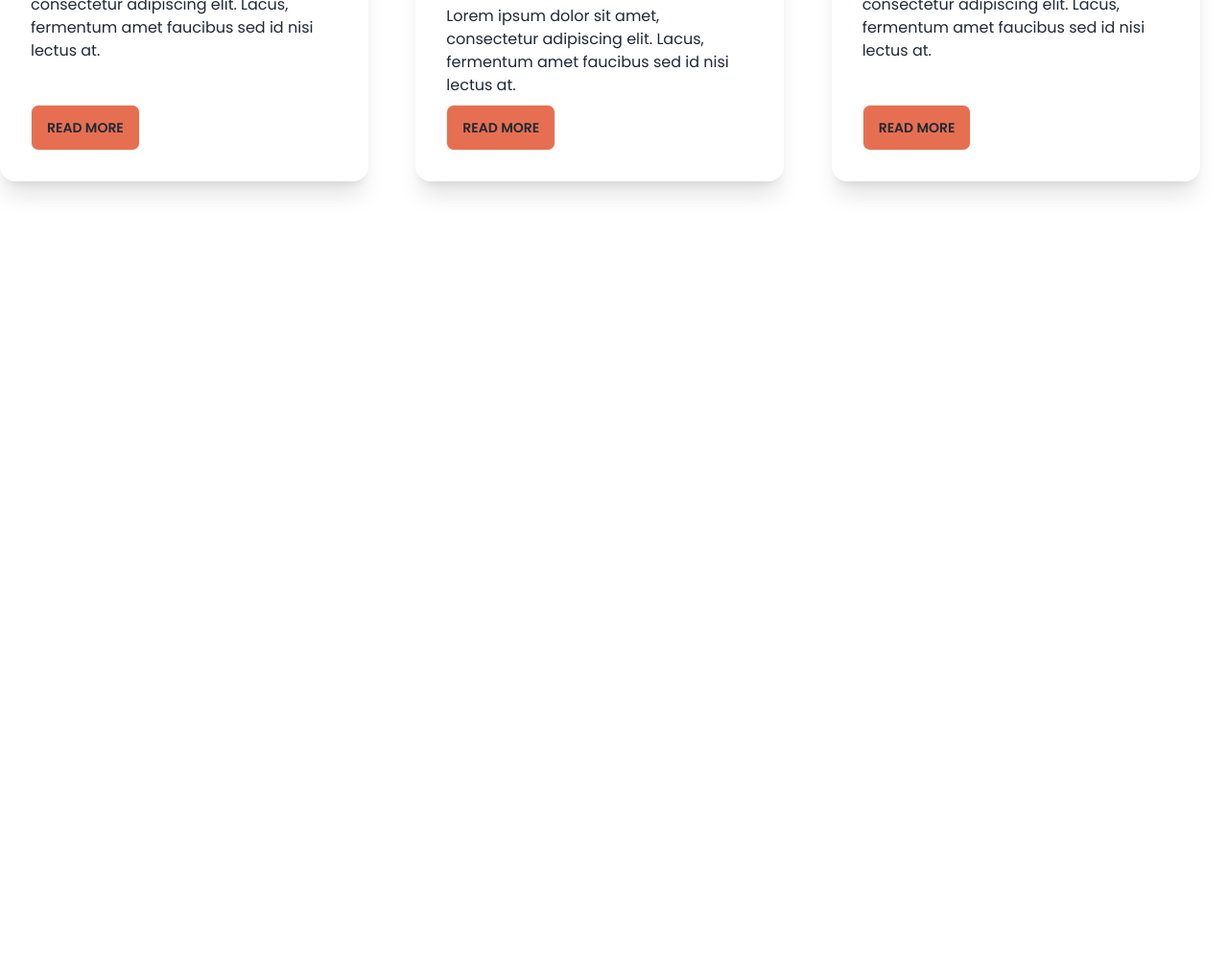
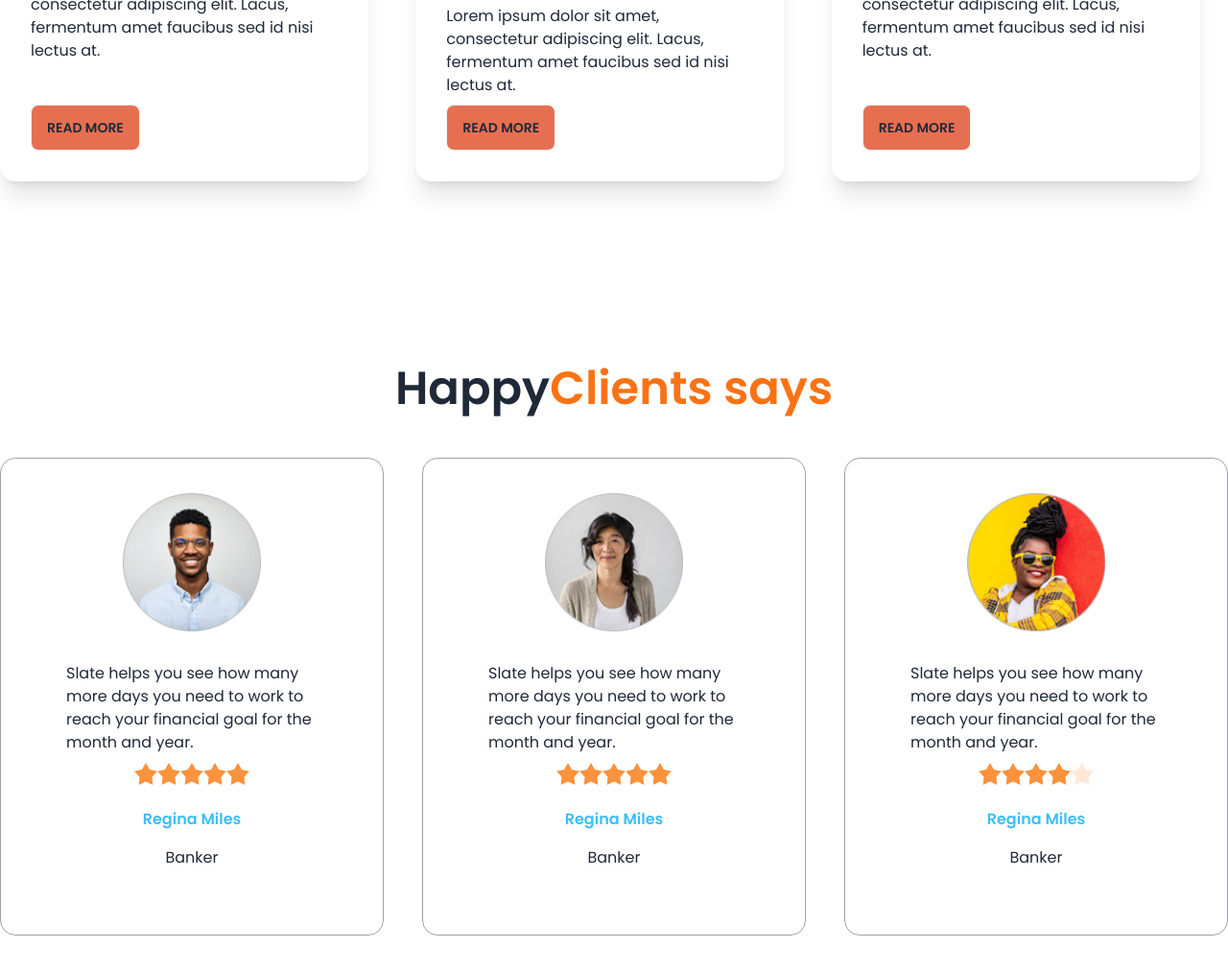
Before and after one commit to soikot-dev/biker-zone, a plain HTML site: page index.html in a window 1280 px wide. Shown: the part 1161-2174 px from the top of the page at 96% size. Before the commit the page ends 1446 px from the top, so only its background shows below. Drawn offline with nearby package versions, Linux system fonts and the light colour scheme.

Commit message:
Happy clients part created

```diff
--- a/index.html
+++ b/index.html
@@ -188,6 +188,76 @@
                 </div>
             </div>
         </section>
+      <!-- Happy Clients -->
+        <section class="my-24">
+          <h1 class="text-5xl text-center mb-12 font-semibold">Happy<span class="text-orange-500">Clients says</span></h1>
+          <div class="grid grid-cols-1 md:grid-cols-2 lg:grid-cols-3 gap-10">
+            <!-- First Review -->
+            <div class="card bg-base-100 p-9 border border-gray-400">
+              <figure><img class="w-36" src="/images/others/user-1.png" alt="user-1" /></figure>
+              <div class="card-body">
+                <p>Slate helps you see how many more days you need to work to reach your financial goal for the month and year.</p>
+                <!-- Ratting -->
+                <div class="rating justify-center">
+                  <input type="radio" name="rating-2" class="mask mask-star-2 bg-orange-400" />
+                  <input type="radio" name="rating-2" class="mask mask-star-2 bg-orange-400" />
+                  <input type="radio" name="rating-2" class="mask mask-star-2 bg-orange-400" />
+                  <input type="radio" name="rating-2" class="mask mask-star-2 bg-orange-400" checked/>
+                  <input type="radio" name="rating-2" class="mask mask-star-2 bg-orange-400" />
+                </div>
+                <div class="text-center space-y-4 mt-4">
+                  <h4 class="text-sm- font-semibold text-info">Regina Miles</h4>
+                  <p>Banker</p>
+                </div>
+              </div>
+            </div>
+
+            <!-- Secound Review -->
+            <div class="card bg-base-100 p-9 border border-gray-400">
+              <figure><img class="w-36" src="/images/others/user-2.png" alt="user-1" /></figure>
+              <div class="card-body">
+                <p>Slate helps you see how many more days you need to work to reach your financial goal for the month and year.</p>
+                <!-- Ratting -->
+                <div class="rating justify-center">
+                  <input type="radio" name="rating-2" class="mask mask-star-2 bg-orange-400" />
+                  <input type="radio" name="rating-2" class="mask mask-star-2 bg-orange-400" />
+                  <input type="radio" name="rating-2" class="mask mask-star-2 bg-orange-400" />
+                  <input type="radio" name="rating-2" class="mask mask-star-2 bg-orange-400" checked/>
+                  <input type="radio" name="rating-2" class="mask mask-star-2 bg-orange-400" />
+                </div>
+                <div class="text-center space-y-4 mt-4">
+                  <h4 class="text-sm- font-semibold text-info">Regina Miles</h4>
+                  <p>Banker</p>
+                </div>
+              </div>
+            </div>
+
+            <!-- Third Review -->
+            <div class="card bg-base-100 p-9 border border-gray-400">
+              <figure><img class="w-36" src="/images/others/user-3.png" alt="user-1" /></figure>
+              <div class="card-body">
+                <p>Slate helps you see how many more days you need to work to reach your financial goal for the month and year.</p>
+                <!-- Ratting -->
+                <div class="rating justify-center">
+                  <input type="radio" name="rating-2" class="mask mask-star-2 bg-orange-400" />
+                  <input type="radio" name="rating-2" class="mask mask-star-2 bg-orange-400" />
+                  <input type="radio" name="rating-2" class="mask mask-star-2 bg-orange-400" />
+                  <input type="radio" name="rating-2" class="mask mask-star-2 bg-orange-400" checked/>
+                  <input type="radio" name="rating-2" class="mask mask-star-2 bg-orange-400" />
+                </div>
+                <div class="text-center space-y-4 mt-4">
+                  <h4 class="text-sm- font-semibold text-info">Regina Miles</h4>
+                  <p>Banker</p>
+                </div>
+              </div>
+            </div>
+
+
+
+
+
+          </div>
+        </section>
     </main>
 <!-- Footer Part -->
     <footer>
```
